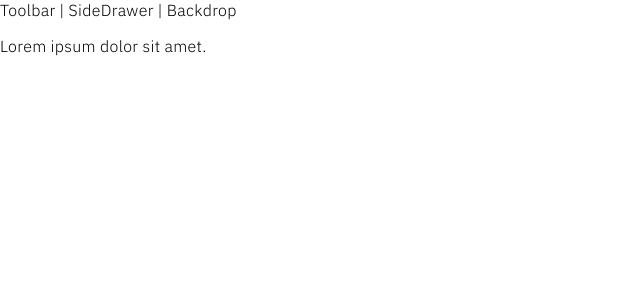
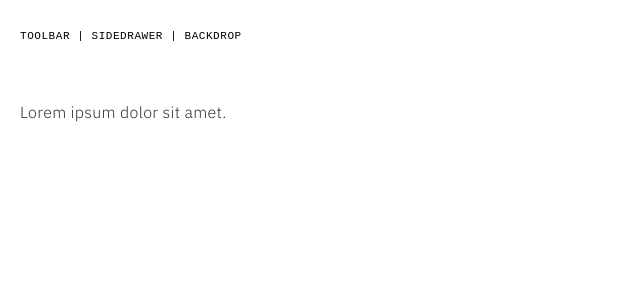
Before and after one commit to femmebot/burger-builder, a React app: page / in a window 1280 px wide. Shown: the top 300 px of the page, without its empty margins (0-640 px from the left). Built offline with nearby package versions, Linux system fonts and the light colour scheme; a web font is replaced by a local one.

Commit message:
fixed styles

```diff
--- a/src/App.js
+++ b/src/App.js
@@ -5,10 +5,9 @@ import Layout from './components/Layout/Layout';
 class App extends Component {
   render() {
     return (
-      <div className='App'>
-        <Layout>
-          <p>Lorem ipsum dolor sit amet.</p>
-        </Layout>
+      <div className={styles.App}>
+        <Layout/>
+        <p>Lorem ipsum dolor sit amet.</p>
       </div>
     );
   }
--- a/src/components/Layout/Layout.js
+++ b/src/components/Layout/Layout.js
@@ -4,7 +4,7 @@ import Aux from '../../hoc/Aux';
 
 const layout = (props) => (
   <Aux>
-    <div className='Layout'>
+    <div className={styles.Layout}>
       Toolbar | SideDrawer | Backdrop
     </div>
     <main>
```
